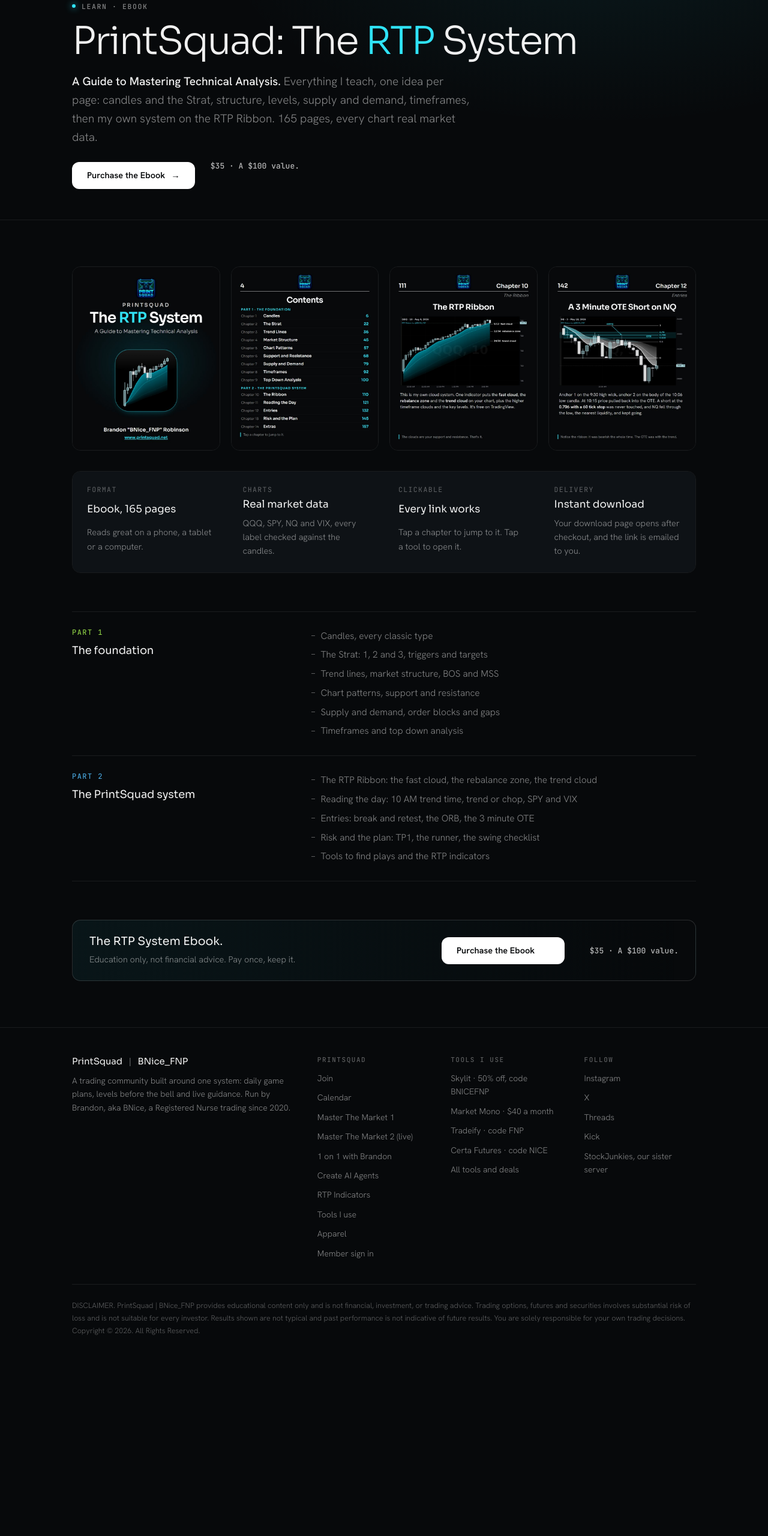
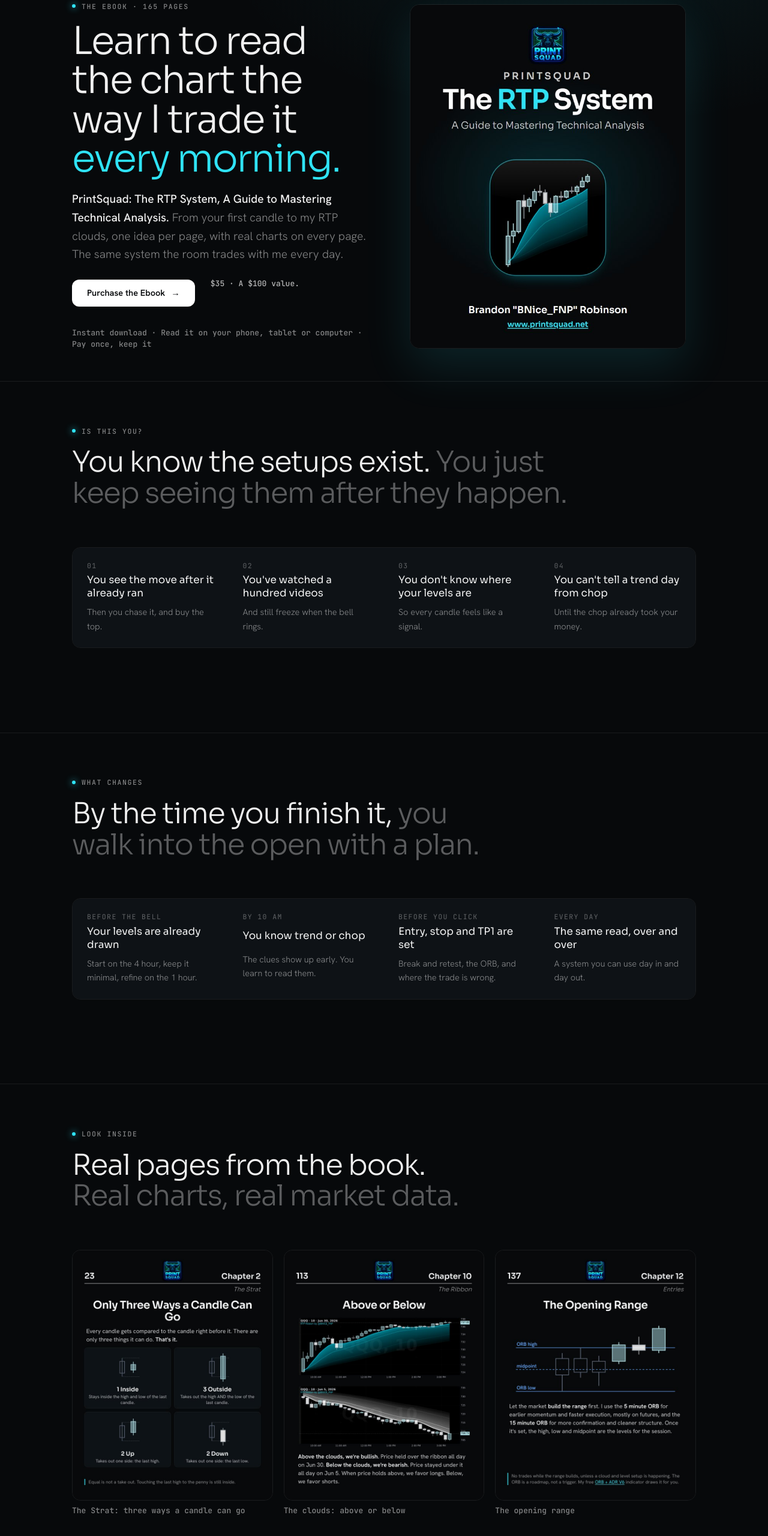
Before and after one commit to BniceFNP/printsquad-site, a plain HTML site: page learn/rtp-system/index.html in a window 1280 px wide. Shown: the part 180-2740 px from the top of the page at 60% size. Before the commit the page ends 2465 px from the top, so only its background shows below. Drawn offline with Linux system fonts and the light colour scheme.

Commit message:
New Ebook page
Co-Authored-By: Claude Opus 5.5 <noreply@anthropic.com>

```diff
--- a/learn/rtp-system/index.html
+++ b/learn/rtp-system/index.html
@@ -3,8 +3,8 @@
 <head>
 <meta charset="utf-8">
 <meta name="viewport" content="width=device-width,initial-scale=1">
-<title>PrintSquad: The RTP System, the Ebook | PrintSquad</title>
-<meta name="description" content="The RTP System, A Guide to Mastering Technical Analysis by Brandon "BNice_FNP" Robinson. 165 pages, real charts, every link clickable. The Ebook, $35.">
+<title>The RTP System Ebook by BNice | PrintSquad</title>
+<meta name="description" content="PrintSquad: The RTP System, A Guide to Mastering Technical Analysis by Brandon "BNice_FNP" Robinson. 165 pages, real charts, the same read the room trades every morning. $35, a $100 value.">
 <link rel="preconnect" href="https://fonts.googleapis.com">
 <link rel="stylesheet" href="https://fonts.googleapis.com/css2?family=Sora:wght@200;300;400;600&family=Hanken+Grotesk:wght@300;400;500;600&family=JetBrains+Mono:wght@400;500&display=swap">
 <link rel="stylesheet" href="/site.css">
@@ -24,43 +24,99 @@
 </header>
 
 <main id="top">
+<!-- v2 LIVE 2026-11-28 on Brandon's "Yes, swap it in". Sample pages only from the chapters he allows in public (Strat, clouds, ORB). No reviews until real buyers send them; v1 archived in Terrell/02_TASKS/printsquad-site/archive. -->
 <section class="page-top"><div class="wrap">
-  <div class="head">
-    <span class="eyebrow">Learn · Ebook</span>
-    <h1>PrintSquad: The <span style="color:var(--cyan)">RTP</span> System</h1>
-    <p class="lede"><b class="hl">A Guide to Mastering Technical Analysis.</b> Everything I teach, one idea per page: candles and the Strat, structure, levels, supply and demand, timeframes, then my own system on the RTP Ribbon. 165 pages, every chart real market data.</p>
-    <div class="cta"><a class="btn btn-solid" data-ebook="1" href="https://buy.stripe.com/3cIcN5cuXciz6aB6KN8og03">Purchase the Ebook <span aria-hidden="true">→</span></a><span style="margin-left:14px;font:500 13px/1 var(--mono);color:var(--t2)">$35 · A $100 value.</span></div>
+  <div style="display:grid;grid-template-columns:repeat(auto-fit,minmax(280px,1fr));gap:clamp(24px,4vw,56px);align-items:center">
+    <div class="head" style="margin:0">
+      <span class="eyebrow">The Ebook · 165 pages</span>
+      <h1>Learn to read the chart the way I trade it <span style="color:var(--cyan)">every morning.</span></h1>
+      <p class="lede"><b class="hl">PrintSquad: The RTP System, A Guide to Mastering Technical Analysis.</b> From your first candle to my RTP clouds, one idea per page, with real charts on every page. The same system the room trades with me every day.</p>
+      <div class="cta"><a class="btn btn-solid" data-ebook="1" href="https://buy.stripe.com/3cIcN5cuXciz6aB6KN8og03">Purchase the Ebook <span aria-hidden="true">→</span></a><span style="margin-left:14px;font:500 13px/1 var(--mono);color:var(--t2)">$35 · A $100 value.</span></div>
+      <p style="margin-top:14px;font:500 13px/1.5 var(--mono);color:var(--t3)">Instant download · Read it on your phone, tablet or computer · Pay once, keep it</p>
+    </div>
+    <img src="/assets/book/rtp-book-cover.jpg" alt="The cover: PrintSquad, The RTP System, A Guide to Mastering Technical Analysis" style="width:100%;max-width:460px;justify-self:center;border-radius:16px;border:1px solid var(--line);box-shadow:0 30px 80px rgba(47,227,246,.12)">
   </div>
 </div></section>
 
 <section class="rule tight"><div class="wrap">
-  <div style="display:grid;grid-template-columns:repeat(auto-fit,minmax(220px,1fr));gap:18px;margin:0 0 34px">
-    <img src="/assets/book/rtp-book-cover.jpg" alt="The cover: PrintSquad, The RTP System, A Guide to Mastering Technical Analysis" style="width:100%;border-radius:14px;border:1px solid var(--line)" loading="lazy">
-    <img src="/assets/book/rtp-book-contents.jpg" alt="The contents page: 14 chapters in two parts" style="width:100%;border-radius:14px;border:1px solid var(--line)" loading="lazy">
-    <img src="/assets/book/rtp-book-ribbon.jpg" alt="Page 111: the RTP Ribbon on a real QQQ chart" style="width:100%;border-radius:14px;border:1px solid var(--line)" loading="lazy">
-    <img src="/assets/book/rtp-book-ote.jpg" alt="Page 142: a 3 minute OTE short on a real NQ chart" style="width:100%;border-radius:14px;border:1px solid var(--line)" loading="lazy">
+  <div class="head">
+    <span class="eyebrow">Is this you?</span>
+    <h2>You know the setups exist. <span class="dim">You just keep seeing them after they happen.</span></h2>
+  </div>
+  <div class="struct" style="margin-top:20px">
+    <div><span class="k">01</span><strong>You see the move after it already ran</strong><p>Then you chase it, and buy the top.</p></div>
+    <div><span class="k">02</span><strong>You've watched a hundred videos</strong><p>And still freeze when the bell rings.</p></div>
+    <div><span class="k">03</span><strong>You don't know where your levels are</strong><p>So every candle feels like a signal.</p></div>
+    <div><span class="k">04</span><strong>You can't tell a trend day from chop</strong><p>Until the chop already took your money.</p></div>
+  </div>
+</div></section>
+
+<section class="rule tight"><div class="wrap">
+  <div class="head">
+    <span class="eyebrow">What changes</span>
+    <h2>By the time you finish it, <span class="dim">you walk into the open with a plan.</span></h2>
+  </div>
+  <div class="struct" style="margin-top:20px">
+    <div><span class="k">Before the bell</span><strong>Your levels are already drawn</strong><p>Start on the 4 hour, keep it minimal, refine on the 1 hour.</p></div>
+    <div><span class="k">By 10 AM</span><strong>You know trend or chop</strong><p>The clues show up early. You learn to read them.</p></div>
+    <div><span class="k">Before you click</span><strong>Entry, stop and TP1 are set</strong><p>Break and retest, the ORB, and where the trade is wrong.</p></div>
+    <div><span class="k">Every day</span><strong>The same read, over and over</strong><p>A system you can use day in and day out.</p></div>
+  </div>
+</div></section>
+
+<section class="rule tight"><div class="wrap">
+  <div class="head">
+    <span class="eyebrow">Look inside</span>
+    <h2>Real pages from the book. <span class="dim">Real charts, real market data.</span></h2>
+  </div>
+  <div style="display:grid;grid-template-columns:repeat(auto-fit,minmax(220px,1fr));gap:18px;margin:20px 0 10px">
+    <figure style="margin:0"><img src="/assets/book/rtp-book-strat.jpg" alt="Page 23: only three ways a candle can go" style="width:100%;border-radius:14px;border:1px solid var(--line)" loading="lazy"><figcaption style="margin-top:8px;font:500 13px/1.4 var(--mono);color:var(--t3)">The Strat: three ways a candle can go</figcaption></figure>
+    <figure style="margin:0"><img src="/assets/book/rtp-book-above-below.jpg" alt="Page 113: above the clouds we're bullish" style="width:100%;border-radius:14px;border:1px solid var(--line)" loading="lazy"><figcaption style="margin-top:8px;font:500 13px/1.4 var(--mono);color:var(--t3)">The clouds: above or below</figcaption></figure>
+    <figure style="margin:0"><img src="/assets/book/rtp-book-orb.jpg" alt="Page 137: the opening range" style="width:100%;border-radius:14px;border:1px solid var(--line)" loading="lazy"><figcaption style="margin-top:8px;font:500 13px/1.4 var(--mono);color:var(--t3)">The opening range</figcaption></figure>
   </div>
 
-  <div class="struct" style="margin-top:0">
-    <div><span class="k">Format</span><strong>Ebook, 165 pages</strong><p>Reads great on a phone, a tablet or a computer.</p></div>
-    <div><span class="k">Charts</span><strong>Real market data</strong><p>QQQ, SPY, NQ and VIX, every label checked against the candles.</p></div>
-    <div><span class="k">Clickable</span><strong>Every link works</strong><p>Tap a chapter to jump to it. Tap a tool to open it.</p></div>
-    <div><span class="k">Delivery</span><strong>Instant download</strong><p>Your download page opens after checkout, and the link is emailed to you.</p></div>
-  </div>
-
-  <div class="weeks">
+  <div class="weeks" style="margin-top:34px">
     <div class="week">
       <div><span class="n">PART 1</span><h3>The foundation</h3></div>
       <ul><li>Candles, every classic type</li><li>The Strat: 1, 2 and 3, triggers and targets</li><li>Trend lines, market structure, BOS and MSS</li><li>Chart patterns, support and resistance</li><li>Supply and demand, order blocks and gaps</li><li>Timeframes and top down analysis</li></ul>
     </div>
     <div class="week alt">
       <div><span class="n">PART 2</span><h3>The PrintSquad system</h3></div>
-      <ul><li>The RTP Ribbon: the fast cloud, the rebalance zone, the trend cloud</li><li>Reading the day: 10 AM trend time, trend or chop, SPY and VIX</li><li>Entries: break and retest, the ORB, the 3 minute OTE</li><li>Risk and the plan: TP1, the runner, the swing checklist</li><li>Tools to find plays and the RTP indicators</li></ul>
+      <ul><li>The RTP clouds: the fast cloud, the rebalance zone, the trend cloud</li><li>Reading the day: 10 AM trend time, trend or chop, SPY and VIX</li><li>Entries: break and retest, the ORB, and more</li><li>Risk and the plan: TP1, the runner, the swing checklist</li><li>Where I find my plays, and the RTP indicators</li></ul>
     </div>
   </div>
+</div></section>
 
+<section class="rule tight"><div class="wrap">
+  <div style="display:grid;grid-template-columns:repeat(auto-fit,minmax(280px,1fr));gap:clamp(24px,4vw,56px);align-items:center">
+    <div class="head" style="margin:0">
+      <span class="eyebrow">Who wrote it</span>
+      <h2>Brandon "BNice" Robinson</h2>
+      <p class="lede">I found day trading at the end of 2019 and traded through every rough year until it clicked in late 2023, going into 2024. That's when I had my first $10K day, and I never looked back. Every morning I trade the open live with the PrintSquad. This book is everything I wish somebody handed me in 2020.</p>
+    </div>
+    <div class="struct" style="margin:0">
+      <div><span class="k">Trading since</span><strong>2020</strong><p>Options and futures: QQQ, SPY, SPX and NQ.</p></div>
+      <div><span class="k">Every morning</span><strong>Live with the room</strong><p>Key levels before the bell, the game plan, live trades.</p></div>
+    </div>
+  </div>
+</div></section>
+
+<section class="rule tight"><div class="wrap">
+  <div class="head">
+    <span class="eyebrow">Questions</span>
+    <h2>Before you grab it</h2>
+  </div>
+  <div class="struct" style="margin-top:20px">
+    <div><span class="k">Beginner?</span><strong>Yes, it starts at the first candle</strong><p>Part 1 is the foundation. Part 2 is my system on top of it.</p></div>
+    <div><span class="k">Delivery</span><strong>Instant download</strong><p>Your download page opens after checkout, and the link is emailed to you.</p></div>
+    <div><span class="k">Indicators</span><strong>Not included</strong><p>The book teaches the read. The RTP indicators are sold separately.</p></div>
+    <div><span class="k">Members</span><strong>Members buy it too</strong><p>The 20 lesson course is free with the Discord. The book is the full system.</p></div>
+  </div>
+</div></section>
+
+<section class="close rule"><div class="wrap">
   <div class="enroll">
-    <div><strong>The RTP System Ebook.</strong><span>Education only, not financial advice. Pay once, keep it.</span></div>
+    <div><strong>PrintSquad: The RTP System.</strong><span>165 pages. A $100 value. $35, pay once and keep it. Education only, not financial advice.</span></div>
     <a class="btn btn-solid" data-ebook="1" href="https://buy.stripe.com/3cIcN5cuXciz6aB6KN8og03">Purchase the Ebook <span aria-hidden="true">→</span></a><span style="margin-left:14px;font:500 13px/1 var(--mono);color:var(--t2)">$35 · A $100 value.</span>
   </div>
 </div></section>
```
Also changed, not shown: assets/book/rtp-book-above-below.jpg (added), assets/book/rtp-book-orb.jpg (added), assets/book/rtp-book-ote.jpg (deleted), assets/book/rtp-book-strat.jpg (added).
